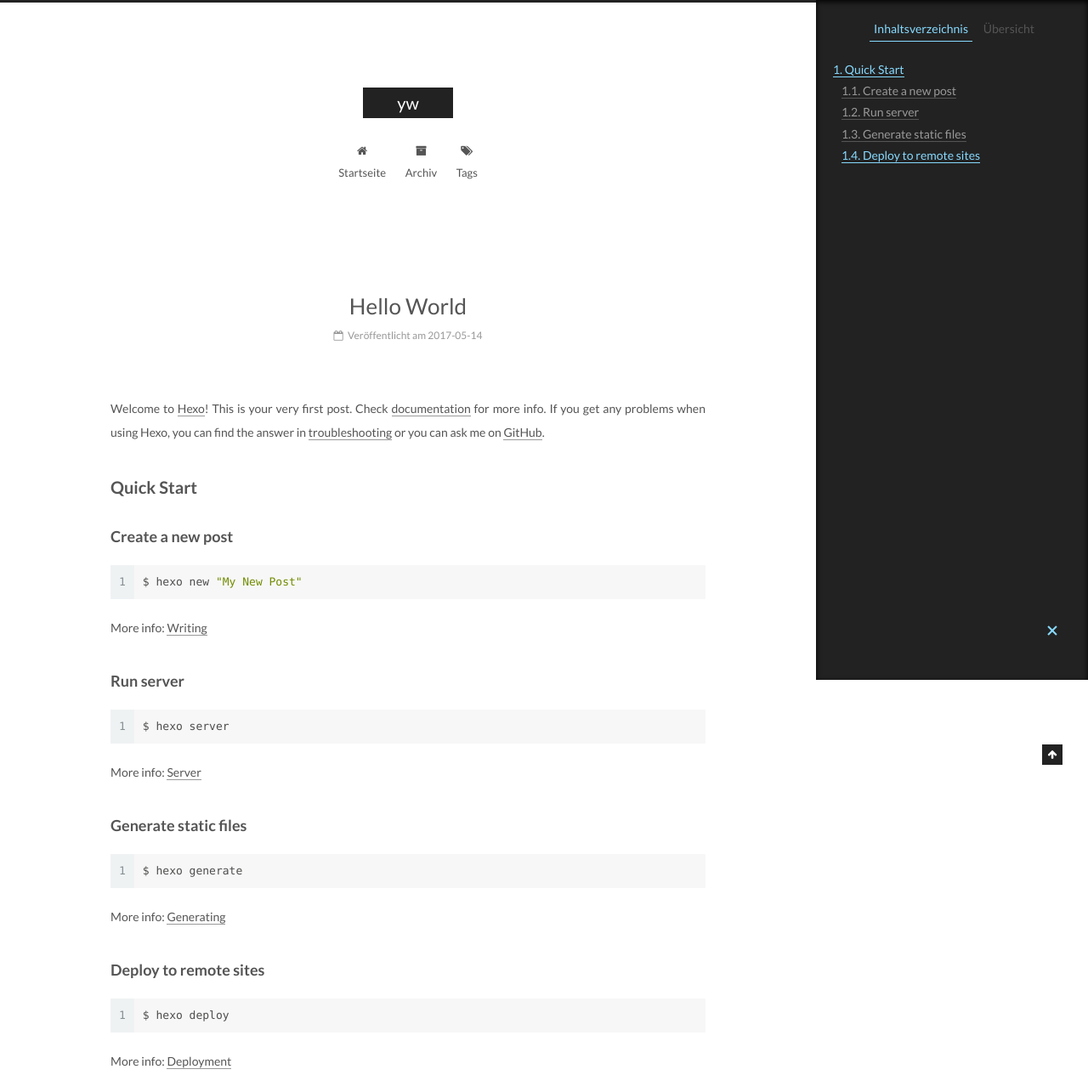
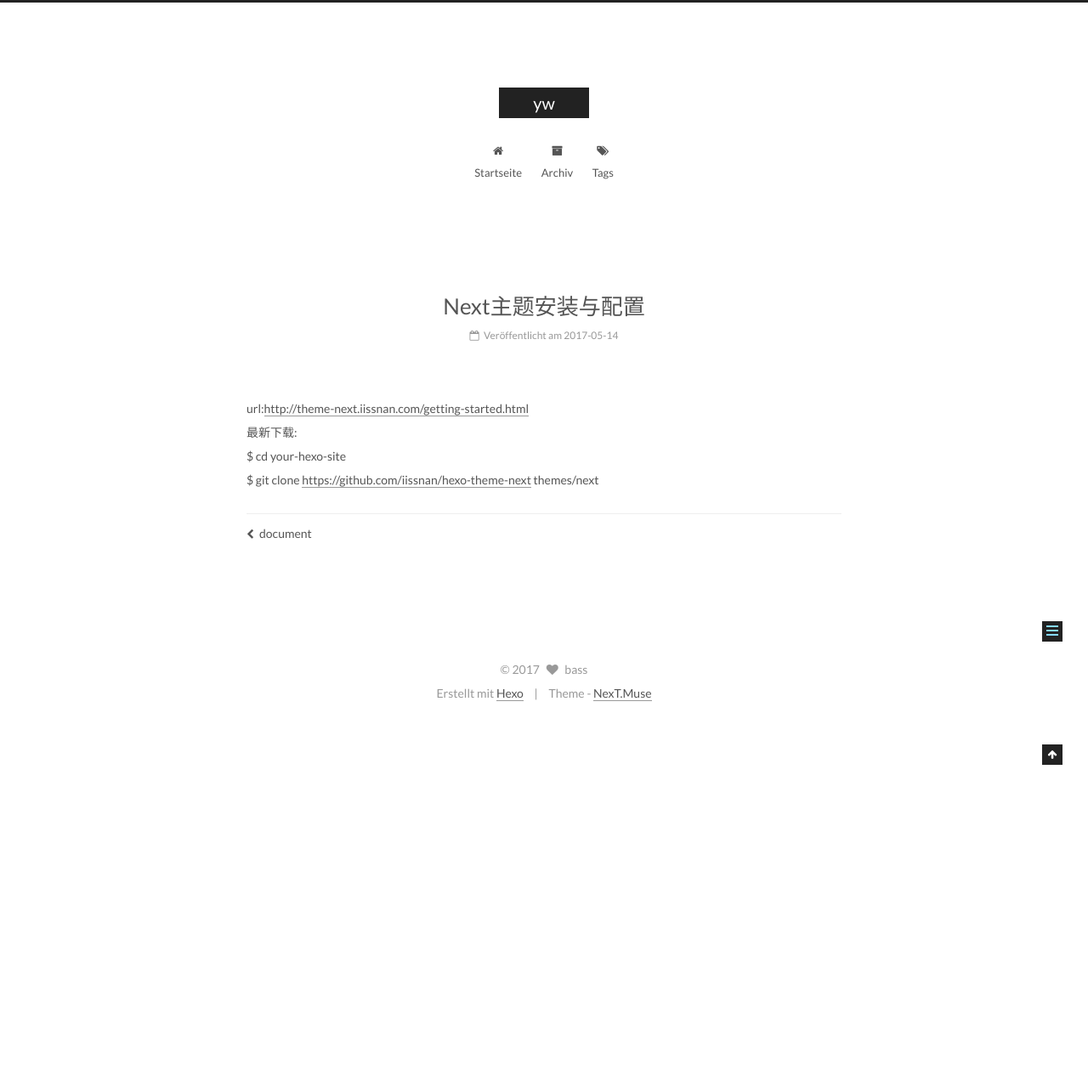
Before and after one commit to caffe-linux/caffe-linux.github.io, a plain HTML site: page 2017/05/14/hello-world/index.html in a window 1280 px wide. Shown: the top 1285 px of the page at 85% size. After the commit the page ends 850 px from the top, so only its background shows below. Drawn offline with Linux system fonts and the light colour scheme.

Commit message:
Site updated: 2017-05-14 01:38:16

```diff
--- a/2017/05/14/hello-world/index.html
+++ b/2017/05/14/hello-world/index.html
@@ -90,16 +90,16 @@
 
 
 
-<meta name="description" content="Welcome to Hexo! This is your very first post. Check documentation for more info. If you get any problems when using Hexo, you can find the answer in troubleshooting or you can ask me on GitHub. Quick">
+<meta name="description" content="url:http://theme-next.iissnan.com/getting-started.html最新下载:$ cd your-hexo-site$ git clone https://github.com/iissnan/hexo-theme-next themes/next">
 <meta property="og:type" content="article">
-<meta property="og:title" content="Hello World">
+<meta property="og:title" content="Next主题安装与配置">
 <meta property="og:url" content="http://espressos.cn/2017/05/14/hello-world/index.html">
 <meta property="og:site_name" content="yw">
-<meta property="og:description" content="Welcome to Hexo! This is your very first post. Check documentation for more info. If you get any problems when using Hexo, you can find the answer in troubleshooting or you can ask me on GitHub. Quick">
-<meta property="og:updated_time" content="2017-05-14T04:50:34.937Z">
+<meta property="og:description" content="url:http://theme-next.iissnan.com/getting-started.html最新下载:$ cd your-hexo-site$ git clone https://github.com/iissnan/hexo-theme-next themes/next">
+<meta property="og:updated_time" content="2017-05-14T05:37:52.878Z">
 <meta name="twitter:card" content="summary">
-<meta name="twitter:title" content="Hello World">
-<meta name="twitter:description" content="Welcome to Hexo! This is your very first post. Check documentation for more info. If you get any problems when using Hexo, you can find the answer in troubleshooting or you can ask me on GitHub. Quick">
+<meta name="twitter:title" content="Next主题安装与配置">
+<meta name="twitter:description" content="url:http://theme-next.iissnan.com/getting-started.html最新下载:$ cd your-hexo-site$ git clone https://github.com/iissnan/hexo-theme-next themes/next">
 
 
 
@@ -133,7 +133,7 @@
 
 
 
-  <title>Hello World | yw</title>
+  <title>Next主题安装与配置 | yw</title>
 </head>
 
 <body itemscope itemtype="http://schema.org/WebPage" lang="zk-CN">
@@ -270,7 +270,7 @@
 
 
 
-          <h1 class="post-title" itemprop="name headline">Hello World</h1>
+          <h1 class="post-title" itemprop="name headline">Next主题安装与配置</h1>
 
 
         <div class="post-meta">
@@ -282,7 +282,7 @@
 
                 <span class="post-meta-item-text">Veröffentlicht am</span>
 
-              <time title="Post created" itemprop="dateCreated datePublished" datetime="2017-05-14T00:50:34-04:00">
+              <time title="Post created" itemprop="dateCreated datePublished" datetime="2017-05-14T01:37:53-04:00">
                 2017-05-14
               </time>
 
@@ -317,15 +317,7 @@
 
 
 
-        <p>Welcome to <a href="https://hexo.io/" target="_blank" rel="external">Hexo</a>! This is your very first post. Check <a href="https://hexo.io/docs/" target="_blank" rel="external">documentation</a> for more info. If you get any problems when using Hexo, you can find the answer in <a href="https://hexo.io/docs/troubleshooting.html" target="_blank" rel="external">troubleshooting</a> or you can ask me on <a href="https://github.com/hexojs/hexo/issues" target="_blank" rel="external">GitHub</a>.</p>
-<h2 id="Quick-Start"><a href="#Quick-Start" class="headerlink" title="Quick Start"></a>Quick Start</h2><h3 id="Create-a-new-post"><a href="#Create-a-new-post" class="headerlink" title="Create a new post"></a>Create a new post</h3><figure class="highlight bash"><table><tr><td class="gutter"><pre><div class="line">1</div></pre></td><td class="code"><pre><div class="line">$ hexo new <span class="string">"My New Post"</span></div></pre></td></tr></table></figure>
-<p>More info: <a href="https://hexo.io/docs/writing.html" target="_blank" rel="external">Writing</a></p>
-<h3 id="Run-server"><a href="#Run-server" class="headerlink" title="Run server"></a>Run server</h3><figure class="highlight bash"><table><tr><td class="gutter"><pre><div class="line">1</div></pre></td><td class="code"><pre><div class="line">$ hexo server</div></pre></td></tr></table></figure>
-<p>More info: <a href="https://hexo.io/docs/server.html" target="_blank" rel="external">Server</a></p>
-<h3 id="Generate-static-files"><a href="#Generate-static-files" class="headerlink" title="Generate static files"></a>Generate static files</h3><figure class="highlight bash"><table><tr><td class="gutter"><pre><div class="line">1</div></pre></td><td class="code"><pre><div class="line">$ hexo generate</div></pre></td></tr></table></figure>
-<p>More info: <a href="https://hexo.io/docs/generating.html" target="_blank" rel="external">Generating</a></p>
-<h3 id="Deploy-to-remote-sites"><a href="#Deploy-to-remote-sites" class="headerlink" title="Deploy to remote sites"></a>Deploy to remote sites</h3><figure class="highlight bash"><table><tr><td class="gutter"><pre><div class="line">1</div></pre></td><td class="code"><pre><div class="line">$ hexo deploy</div></pre></td></tr></table></figure>
-<p>More info: <a href="https://hexo.io/docs/deployment.html" target="_blank" rel="external">Deployment</a></p>
+        <p>url:<a href="http://theme-next.iissnan.com/getting-started.html" target="_blank" rel="external">http://theme-next.iissnan.com/getting-started.html</a><br>最新下载:<br>$ cd your-hexo-site<br>$ git clone <a href="https://github.com/iissnan/hexo-theme-next" target="_blank" rel="external">https://github.com/iissnan/hexo-theme-next</a> themes/next</p>
 
 
     </div>
@@ -417,17 +409,8 @@
 
 
 
-        <ul class="sidebar-nav motion-element">
-          <li class="sidebar-nav-toc sidebar-nav-active" data-target="post-toc-wrap" >
-            Inhaltsverzeichnis
-          </li>
-          <li class="sidebar-nav-overview" data-target="site-overview">
-            Übersicht
-          </li>
-        </ul>
 
-
-      <section class="site-overview sidebar-panel">
+      <section class="site-overview sidebar-panel sidebar-panel-active">
         <div class="site-author motion-element" itemprop="author" itemscope itemtype="http://schema.org/Person">
           <img class="site-author-image" itemprop="image"
                src="/images/avatar.gif"
@@ -471,22 +454,6 @@
 
       </section>
 
-
-      <!--noindex-->
-        <section class="post-toc-wrap motion-element sidebar-panel sidebar-panel-active">
-          <div class="post-toc">
-
-
-
-
-
-
-              <div class="post-toc-content"><ol class="nav"><li class="nav-item nav-level-2"><a class="nav-link" href="#Quick-Start"><span class="nav-number">1.</span> <span class="nav-text">Quick Start</span></a><ol class="nav-child"><li class="nav-item nav-level-3"><a class="nav-link" href="#Create-a-new-post"><span class="nav-number">1.1.</span> <span class="nav-text">Create a new post</span></a></li><li class="nav-item nav-level-3"><a class="nav-link" href="#Run-server"><span class="nav-number">1.2.</span> <span class="nav-text">Run server</span></a></li><li class="nav-item nav-level-3"><a class="nav-link" href="#Generate-static-files"><span class="nav-number">1.3.</span> <span class="nav-text">Generate static files</span></a></li><li class="nav-item nav-level-3"><a class="nav-link" href="#Deploy-to-remote-sites"><span class="nav-number">1.4.</span> <span class="nav-text">Deploy to remote sites</span></a></li></ol></li></ol></div>
-
-
-          </div>
-        </section>
-      <!--/noindex-->
 
 
 
--- a/css/main.css
+++ b/css/main.css
@@ -1695,7 +1695,7 @@ pre .javascript .function {
   width: 4px;
   height: 4px;
   border-radius: 50%;
-  background: #c9e8cf;
+  background: #ff62be;
 }
 .links-of-blogroll {
   font-size: 13px;
```
Also changed, not shown: 2017/05/13/document/index.html (+2 -2 lines), archives/2017/05/index.html (+2 -2 lines), archives/2017/index.html (+2 -2 lines), archives/index.html (+2 -2 lines), index.html (+3 -11 lines).
